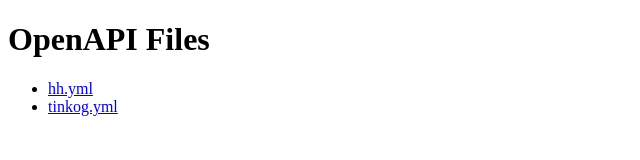
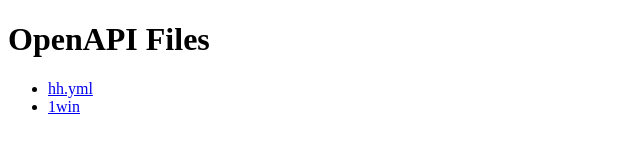
Before and after one commit to malkov163/test1, a plain HTML site: page index.html in a window 1280 px wide. Shown: the full height of the page, 0-640 px from the left. Drawn offline with Linux system fonts and the light colour scheme.

Commit message:
Update index.html

```diff
--- a/index.html
+++ b/index.html
@@ -9,7 +9,7 @@
     <h1>OpenAPI Files</h1>
     <ul>
         <li><a href="redoc.html?spec=openapi/hh.yml">hh.yml</a></li>
-        <li><a href="redoc.html?spec=openapi/tinkog.yml">tinkog.yml</a></li>
+        <li><a href="redoc.html?spec=openapi/openapi_1winTV.yaml">1win</a></li>
         <!-- Добавьте ссылки для других файлов OpenAPI по аналогии -->
     </ul>
 </body>
```
